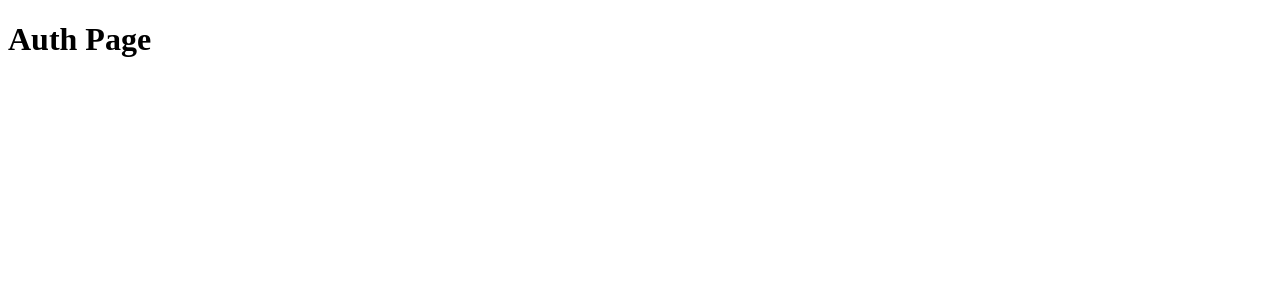
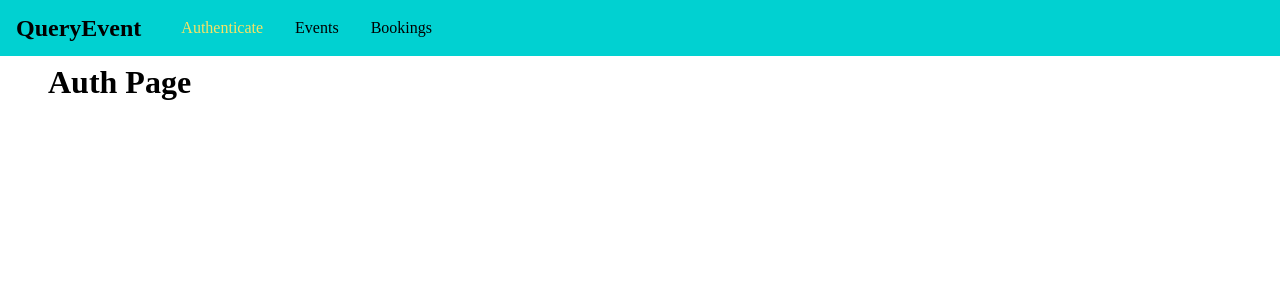
Before and after one commit to muhammedMoussa/event-query, a React (Create React App) app in the folder frontend/: page /auth in a window 1280 px wide. Shown: the top 300 px of the page. Built offline with nearby package versions, Linux system fonts and the light colour scheme; the HTML template or start-up script is replaced by a standard one.

Commit message:
added navigation

```diff
--- a/frontend/src/App.css
+++ b/frontend/src/App.css
@@ -0,0 +1,3 @@
+.main-content {
+    margin: 4rem 2.5rem;
+  }
--- a/frontend/src/App.js
+++ b/frontend/src/App.js
@@ -2,19 +2,25 @@
 import { BrowserRouter, Route, Switch, Redirect } from 'react-router-dom';
 
 import './App.css';
-import  AuthPage  from './components/Auth';
-import  EventsPage  from './components/Events';
-import  BookingPage  from './components/Booking';
+import  AuthPage  from './pages/Auth';
+import  EventsPage  from './pages/Events';
+import  BookingsPage  from './pages/Booking';
+import MainNavigation from './components/Navigation/MainNavigation';
 
 function App() {
   return (
     <BrowserRouter>
-      <Switch>
-        <Redirect from="/" to="/auth" exact />
-        <Route path="/auth" component={AuthPage}/>
-        <Route path="/events" component={EventsPage}/>
-        <Route path="/booking" component={BookingPage}/>
-      </Switch>
+              <React.Fragment>
+          <MainNavigation />
+          <main className="main-content">
+            <Switch>
+              <Redirect from="/" to="/auth" exact />
+              <Route path="/auth" component={AuthPage} />
+              <Route path="/events" component={EventsPage} />
+              <Route path="/bookings" component={BookingsPage} />
+            </Switch>
+          </main>
+        </React.Fragment>
     </BrowserRouter>
   );
 }
--- /dev/null
+++ b/frontend/src/components/Navigation/MainNavigation.css
@@ -0,0 +1,42 @@
+.main-navigation {
+    position: fixed;
+    left: 0;
+    top: 0;
+    width: 100%;
+    height: 3.5rem;
+    background: #01d1d1;
+    padding: 0 1rem;
+    display: flex;
+    align-items: center;
+  }
+
+  .main-navigation__logo h1 {
+    margin: 0;
+    font-size: 1.5rem;
+  }
+
+  .main-navigation__items {
+    margin-left: 1.5rem;
+  }
+
+  .main-navigation__items ul {
+    display: flex;
+    list-style: none;
+    padding: 0;
+    margin: 0;
+  }
+
+  .main-navigation__items li {
+    margin: 0 1rem;
+  }
+
+  .main-navigation__items a {
+    text-decoration: none;
+    color: #000;
+  }
+
+  .main-navigation__items a:hover,
+  .main-navigation__items a:active,
+  .main-navigation__items a.active {
+      color: #f8e264;
+  }
--- /dev/null
+++ b/frontend/src/components/Navigation/MainNavigation.js
@@ -0,0 +1,27 @@
+import React from 'react';
+import { NavLink } from 'react-router-dom';
+
+import './MainNavigation.css';
+
+const mainNavigation = props => (
+  <header className="main-navigation">
+    <div className="main-navigation__logo">
+      <h1>QueryEvent</h1>
+    </div>
+    <nav className="main-navigation__items">
+      <ul>
+        <li>
+          <NavLink to="/auth">Authenticate</NavLink>
+        </li>
+        <li>
+          <NavLink to="/events">Events</NavLink>
+        </li>
+        <li>
+          <NavLink to="/bookings">Bookings</NavLink>
+        </li>
+      </ul>
+    </nav>
+  </header>
+);
+
+export default mainNavigation;
```
Also changed, not shown: frontend/src/pages/Auth.js (renamed from frontend/src/components/Auth.js), frontend/src/pages/Booking.js (renamed from frontend/src/components/Booking.js), frontend/src/pages/Events.js (renamed from frontend/src/components/Events.js).
